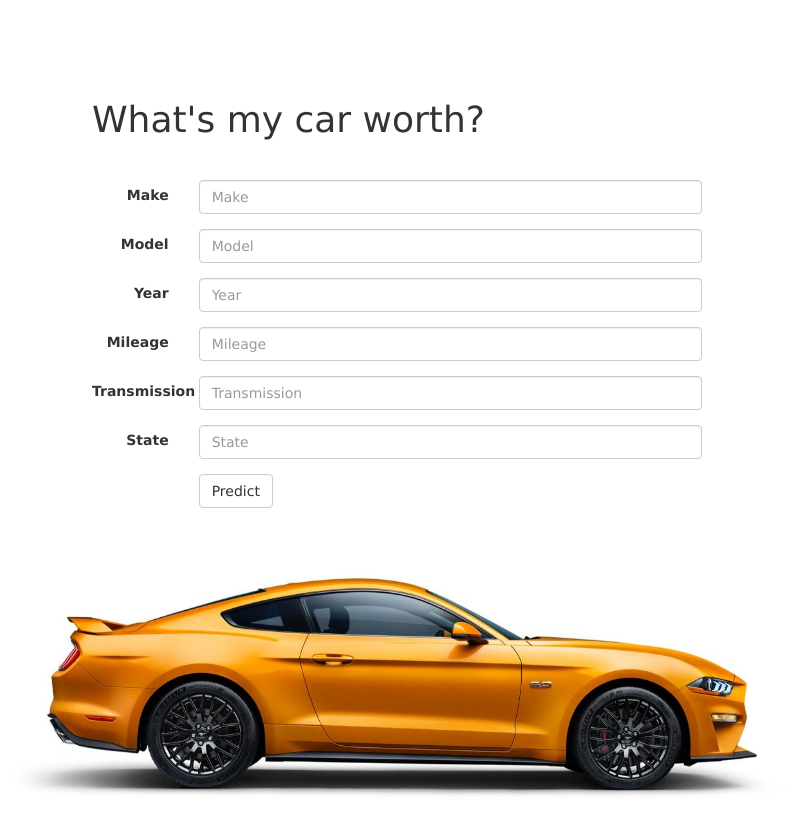
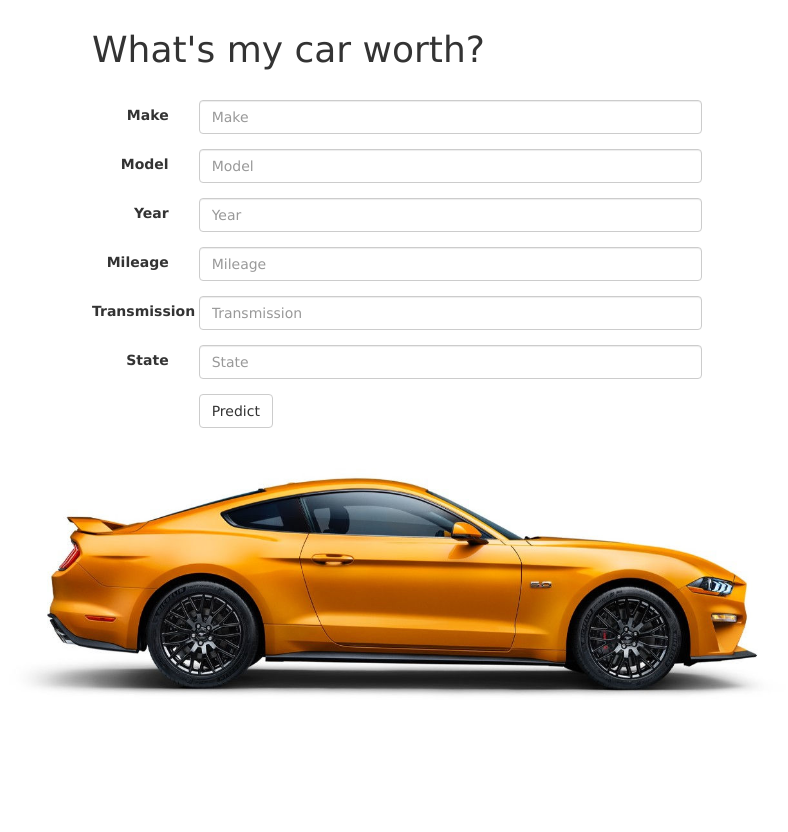
Before and after one commit to dsw88/CS478-Group-Project, a Flask app: page / in a window 1280 px wide. Shown: the whole page, without its empty margins (243-1031 px from the left). After the commit the page ends 695 px from the top, so only its background shows below. Run offline with Flask 2, Linux system fonts and the light colour scheme; parts of the project's set-up code (start-up, migrations or seed data) failed here and were passed over; some libraries are stand-ins or nearby versions.

Commit message:
Little style updates

```diff
--- a/webapp/app/static/css/main.css
+++ b/webapp/app/static/css/main.css
@@ -1,5 +1,5 @@
 #predictForm {
-    margin-top: 100px;
+    margin-top: 30px;
 }
 
 body {
@@ -7,9 +7,9 @@
 }
 
 h1 {
-    margin: 40px 0px;
+    margin: 30px 0px;
 }
 
 form {
-    margin: 0px 0px 50px 0px;
+    margin: 0px 0px 30px 0px;
 }
--- a/webapp/app/templates/index.html
+++ b/webapp/app/templates/index.html
@@ -2,7 +2,7 @@
 <html lang="en">
 
 <head>
-    <title>Mahler</title>
+    <title>Auto Price Prediction</title>
 
     <!-- Bootstrap core CSS -->
     <link rel="stylesheet" href="https://maxcdn.bootstrapcdn.com/bootstrap/3.3.4/css/bootstrap.min.css">
```
